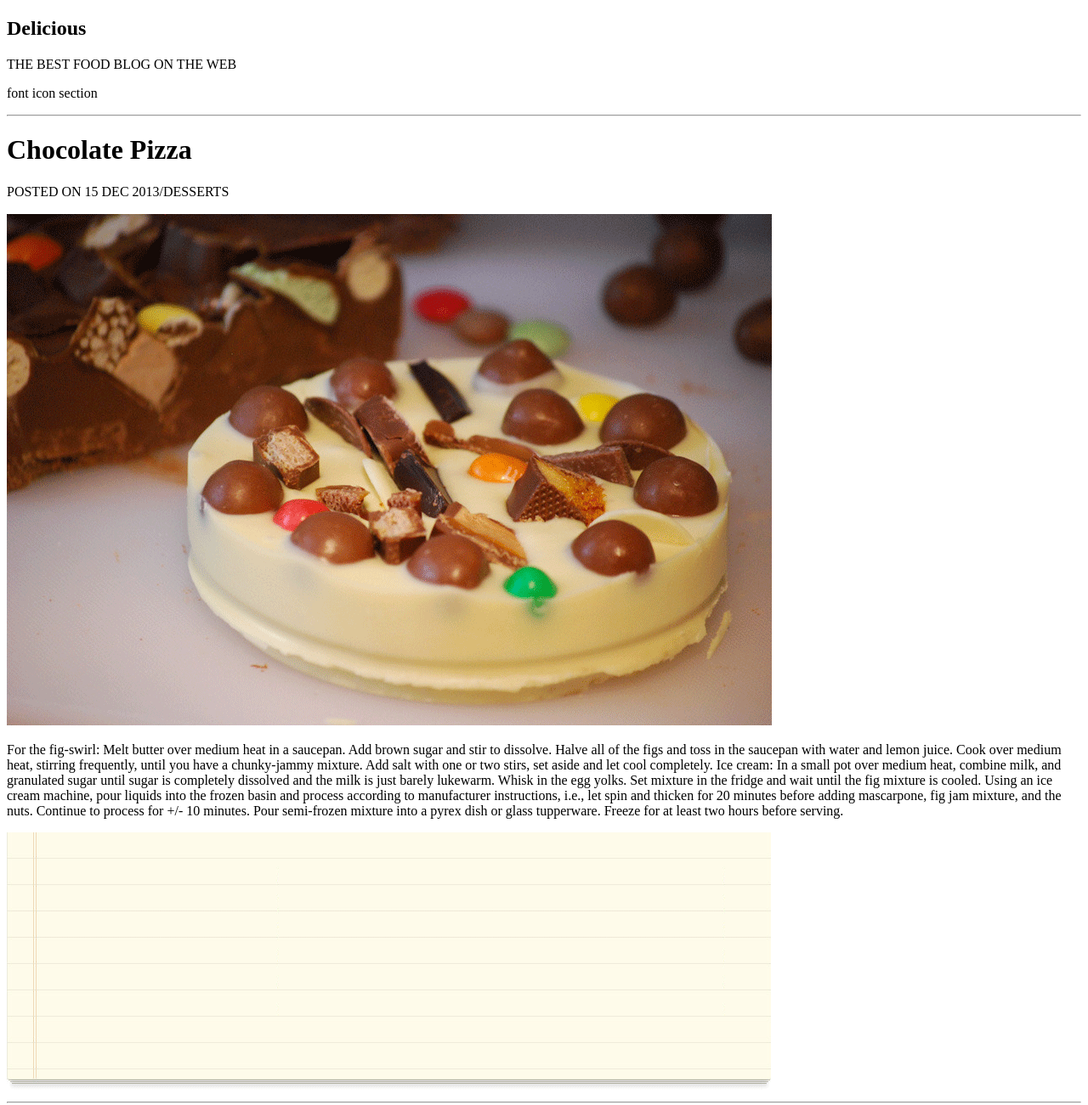
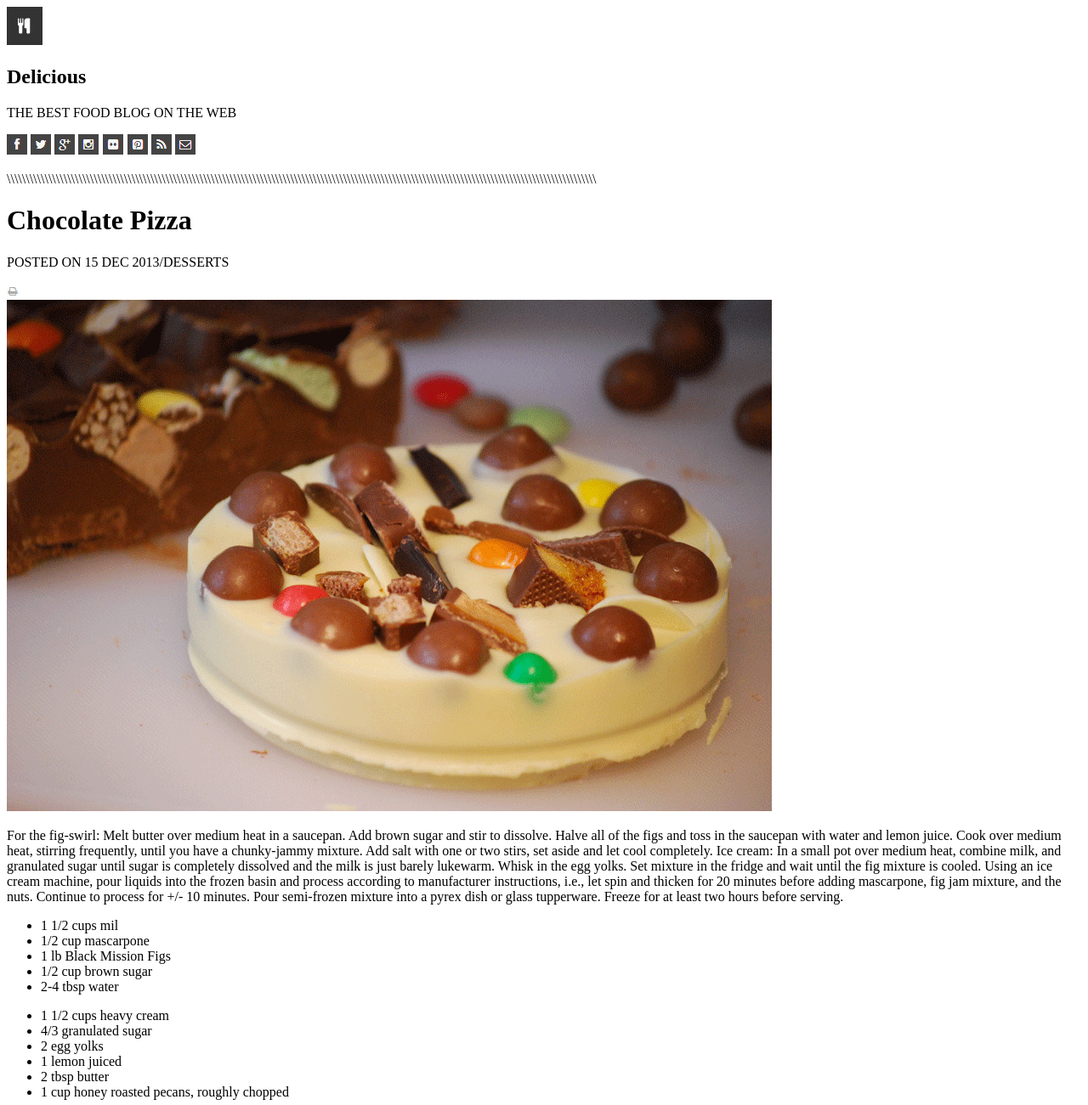
Before and after one commit to MichaelEclavea/chocolate-pizza, a plain HTML site: page index.html in a window 1280 px wide. Shown: the top 1301 px of the page at 85% size. Drawn offline with Linux system fonts and the light colour scheme.

Commit message:
html setup

```diff
--- a/index.html
+++ b/index.html
@@ -10,17 +10,36 @@
     <header>
         <div>
             <div id="top-title">
+
+                <div id="top-left">
+                    <img src="img/logo.png" alt="logo-icon">
                     <h2>Delicious</h2>
                     <p>THE BEST FOOD BLOG ON THE WEB</p>
+                </div>
+
                 <div id="icons">
-                    <p>font icon section</p>
+                    <img src="img/fb-icon.png" alt="facebook">
+                    <img src="img/twit-icon.png" alt="twit">
+                    <img src="img/gp-icon.png" alt="google">
+                    <img src="img/insta-icon.png" alt="instagram">
+                    <img src="img/flic-icon.png" alt="flic">
+                    <img src="img/pint-icon.png" alt="pint">
+                    <img src="img/rss-icon.png" alt="rss">
+                    <img src="img/mail-icon.png" alt="mail">
                 </div>
+
             </div>
-        </div>
-        <hr>
+
+            <p>\\\\\\\\\\\\\\\\\\\\\\\\\\\\\\\\\\\\\\\\\\\\\\\\\\\\\\\\\\\\\\\\\\\\\\\\\\\\\\\\\\\\\\\\\\\\\\\\\\\\\\\\\\\\\\\\\\\\\\\\\\\\\\\\\\\\\\\\\\\\\\\\\\\\\\\\\\\\</p>
+            <div>
                 <div id="title">
                     <h1>Chocolate Pizza</h1>
                     <p>POSTED ON 15 DEC 2013/DESSERTS</p>
+                </div>
+                <div>
+                    <img src="img/print-icon.png" alt="print">
+                </div>
+
             </div>
     </header>
     <main>
@@ -30,12 +49,36 @@
         </div>
 
         <div id="mainText">
-            <p>For the fig-swirl: Melt butter over medium heat in a saucepan. Add brown sugar and stir to dissolve. Halve all of the figs and toss in the saucepan with water and lemon juice. Cook over medium heat, stirring frequently, until you have a chunky-jammy mixture. Add salt with one or two stirs, set aside and let cool completely.
-                Ice cream: In a small pot over medium heat, combine milk, and granulated sugar until sugar is completely dissolved and the milk is just barely lukewarm. Whisk in the egg yolks. Set mixture in the fridge and wait until the fig mixture is cooled.
-                Using an ice cream machine, pour liquids into the frozen basin and process according to manufacturer instructions, i.e., let spin and thicken for 20 minutes before adding mascarpone, fig jam mixture, and the nuts. Continue to process for +/- 10 minutes. Pour semi-frozen mixture into a pyrex dish or glass tupperware. Freeze for at least two hours before serving.</p>
+            <p>For the fig-swirl: Melt butter over medium heat in a saucepan. Add brown sugar and stir to dissolve.
+                Halve all of the figs and toss in the saucepan with water and lemon juice. Cook over medium heat,
+                stirring frequently, until you have a chunky-jammy mixture. Add salt with one or two stirs, set aside
+                and let cool completely.
+                Ice cream: In a small pot over medium heat, combine milk, and granulated sugar until sugar is completely
+                dissolved and the milk is just barely lukewarm. Whisk in the egg yolks. Set mixture in the fridge and
+                wait until the fig mixture is cooled.
+                Using an ice cream machine, pour liquids into the frozen basin and process according to manufacturer
+                instructions, i.e., let spin and thicken for 20 minutes before adding mascarpone, fig jam mixture, and
+                the nuts. Continue to process for +/- 10 minutes. Pour semi-frozen mixture into a pyrex dish or glass
+                tupperware. Freeze for at least two hours before serving.</p>
         </div>
 
         <div id="note-pad">
+            <ul id="list1">
+                <li>1 1/2 cups mil</li>
+                <li>1/2 cup mascarpone</li>
+                <li>1 lb Black Mission Figs</li>
+                <li>1/2 cup brown sugar</li>
+                <li>2-4 tbsp water</li>
+            </ul>
+            <div id="list2"></div>
+            <ul>
+                <li>1 1/2 cups heavy cream</li>
+                <li>4/3 granulated sugar </li>
+                <li>2 egg yolks</li>
+                <li>1 lemon juiced</li>
+                <li>2 tbsp butter</li>
+                <li>1 cup honey roasted pecans, roughly chopped</li>
+            </ul>
             <img src="img/list-bg.png" alt="note-pad">
         </div>
         <hr>
@@ -43,7 +86,17 @@
     </main>
     <footer>
         <div id="bottom-container">
+            <div>
                 <img src="img/van-pic.png" alt="van-pic">
+            </div>
+            <div>
+                <p>Vanessa Stevenson</p>
+                <p>Food enthusiast, photography fan. Add a pinch of raw foodism and that's</p>
+                <p>pretty much who I am.</p>
+            </div>
+            <div>
+                <button type="submit">SHARE RECIPE</button>
+            </div>
         </div>
     </footer>
 </body>
```
Also changed, not shown: img/gp-icon.png (added), img/insta-icon.png (added), img/mail-icon.png (added), img/pint-icon.png (added), img/print-icon.png (added), img/rss-icon.png (added), img/small-logo.png (added), img/twit-icon.png (added), 2 other files. Lines whose indentation alone changed are shown as unchanged.
